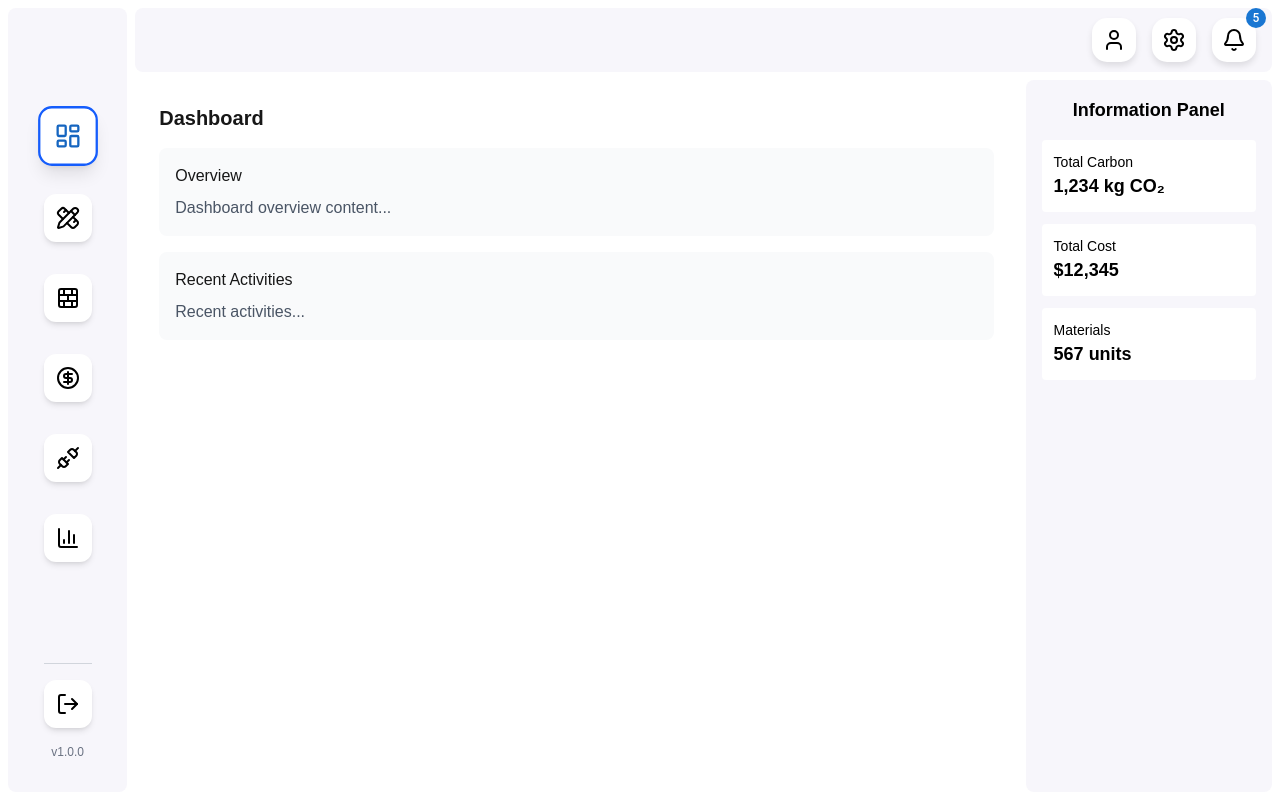
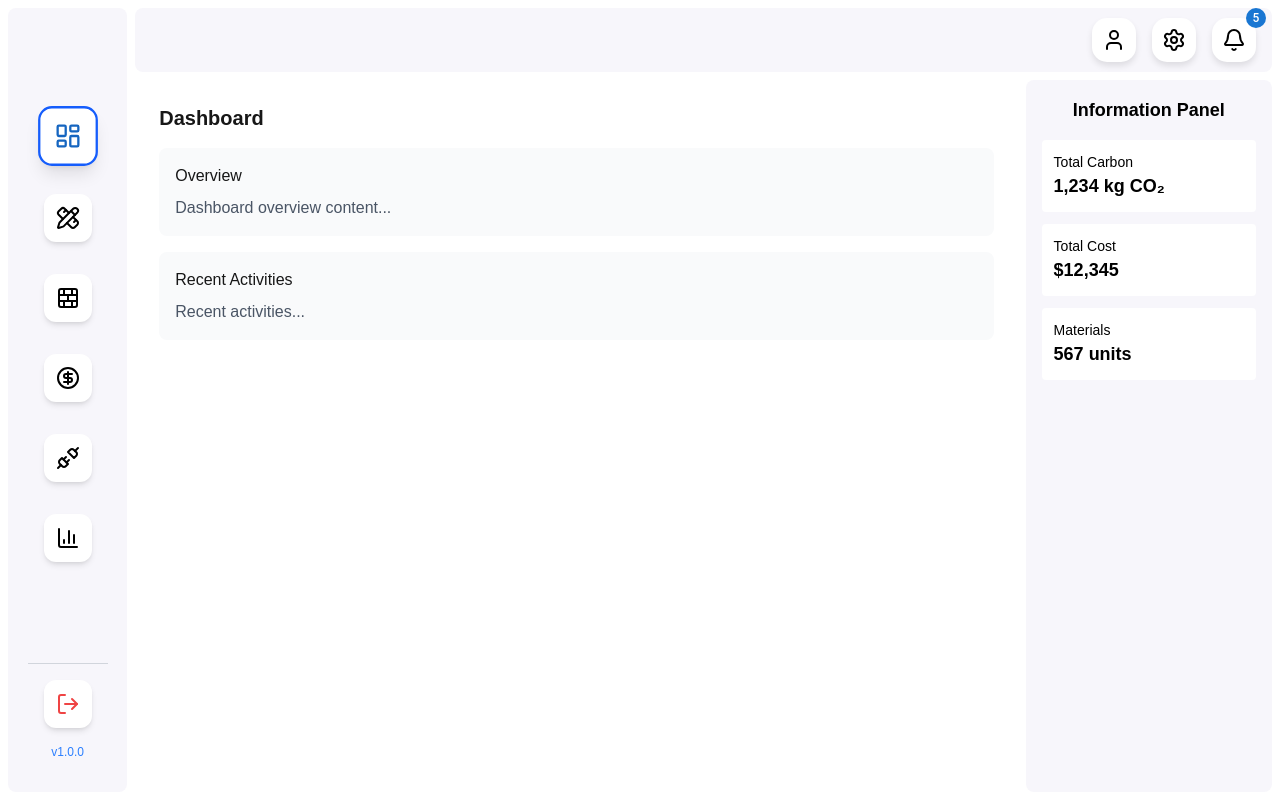
Before and after one commit to mianfarooqazam/life-cycle, a Next.js app: page / in a window 1280 px wide. Shown: the top 794 px of the page. Built offline with nearby package versions, Linux system fonts and the light colour scheme; a web font is replaced by a local one.

Commit message:
Sidebar Updated

```diff
--- a/src/app/components/sidebar/Sidebar.js
+++ b/src/app/components/sidebar/Sidebar.js
@@ -9,7 +9,7 @@ import {
     LogOut
 } from 'lucide-react';
 
-function IconWithTooltip({ Icon, tooltipText, onClick, active }) {
+function IconWithTooltip({ Icon, tooltipText, onClick, active, iconColor }) {
     return (
         <div className="relative group">
             <motion.div
@@ -23,7 +23,7 @@ function IconWithTooltip({ Icon, tooltipText, onClick, active }) {
                 animate={{ scale: active ? 1.15 : 1 }}
                 onClick={onClick}
             >
-                <Icon size={24} color={active ? '#1565C0' : 'black'} />
+                <Icon size={24} color={iconColor || (active ? '#1565C0' : 'black')} />
             </motion.div>
 
             {/* Tooltip */}
@@ -67,7 +67,7 @@ export default function Sidebar({ activeSection, setActiveSection }) {
                 </div>
 
                 {/* Divider */}
-                <div className="mx-auto w-12 h-px bg-gray-300 my-4"></div>
+                <div className="mx-auto w-20 h-px bg-gray-300 my-4"></div>
 
                 {/* Bottom section with logout and version */}
                 <div className="flex flex-col items-center gap-4 pb-4">
@@ -76,10 +76,11 @@ export default function Sidebar({ activeSection, setActiveSection }) {
                         tooltipText="Logout"
                         active={false}
                         onClick={handleLogout}
+                        iconColor="#EF4444"
                     />
 
                     {/* Version */}
-                    <div className="text-xs text-gray-500">
+                    <div className="text-xs text-blue-500">
                         v1.0.0
                     </div>
                 </div>
```
